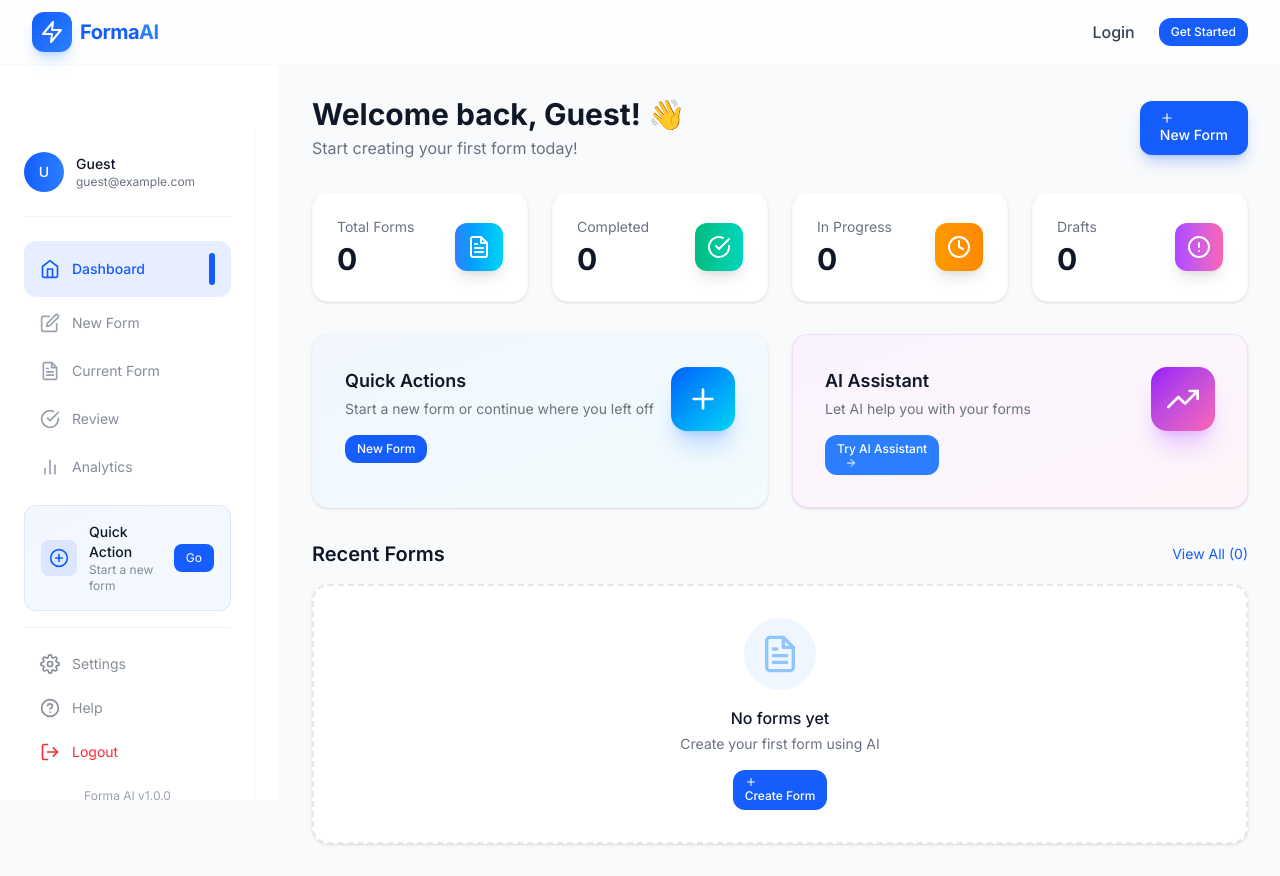
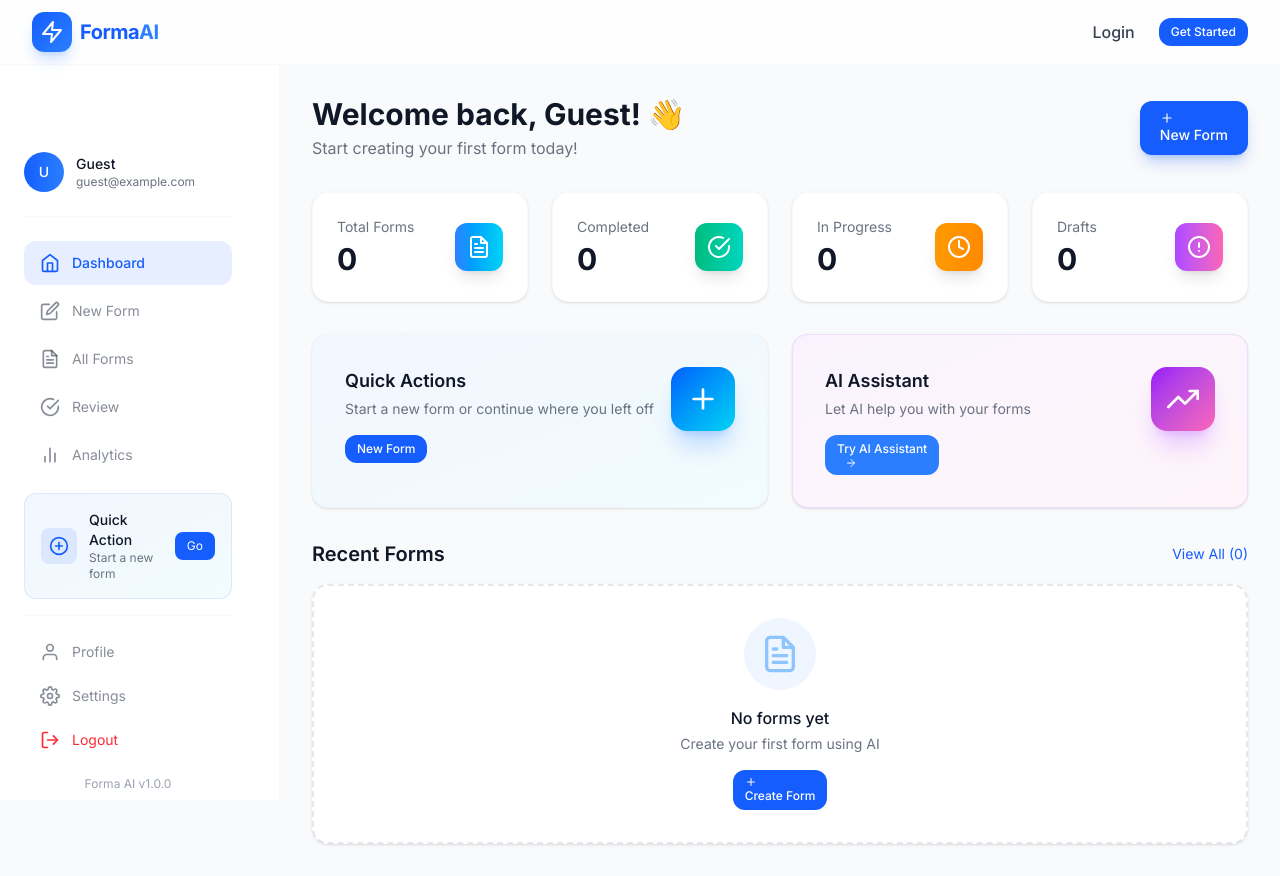
Before and after one commit to akansha1511/FormaAI, a React (Vite) app in the folder frontend/: page /dashboard in a window 1280 px wide. Built offline with nearby package versions, Linux system fonts and the light colour scheme.

Commit message:
Refactor Sidebar component with new navigation items
Updated sidebar navigation items and user profile display.

```diff
--- a/frontend/src/components/Sidebar.jsx
+++ b/frontend/src/components/Sidebar.jsx
@@ -1,42 +1,30 @@
-import React, { useState } from 'react';
-import { NavLink, useLocation } from 'react-router-dom';
-import { motion } from 'framer-motion';
-import {
-    FiHome,
-    FiFileText,
-    FiEdit,
-    FiCheckCircle,
-    FiPlusCircle,
-    FiSettings,
-    FiUsers,
-    FiBarChart2,
-    FiHelpCircle,
-    FiLogOut,
-} from 'react-icons/fi';
+// src/components/Sidebar.jsx
+import React from 'react';
+import { NavLink } from 'react-router-dom';
+import { FiHome, FiFileText, FiEdit, FiCheckCircle, FiPlusCircle, FiSettings, FiLogOut, FiBarChart2, FiUser } from 'react-icons/fi';
 import { useAuth } from '../context/AuthContext';
 
 const Sidebar = () => {
-    const location = useLocation();
     const { user } = useAuth();
 
     const navItems = [
         { path: '/dashboard', icon: FiHome, label: 'Dashboard' },
         { path: '/ai-input', icon: FiEdit, label: 'New Form' },
-        { path: '/form', icon: FiFileText, label: 'Current Form' },
+        { path: '/forms', icon: FiFileText, label: 'All Forms' },
         { path: '/review', icon: FiCheckCircle, label: 'Review' },
         { path: '/analytics', icon: FiBarChart2, label: 'Analytics' },
     ];
 
     const bottomItems = [
+        { path: '/profile', icon: FiUser, label: 'Profile' },
         { path: '/settings', icon: FiSettings, label: 'Settings' },
-        { path: '/help', icon: FiHelpCircle, label: 'Help' },
     ];
 
     return (
-        <aside className="fixed left-0 top-16 bottom-0 w-64 bg-white/80 backdrop-blur-lg border-r border-gray-100/50 hidden lg:block overflow-y-auto">
+        <aside className="sidebar fixed left-0 top-16 bottom-0 w-64 hidden lg:block overflow-y-auto">
             <div className="p-6 flex flex-col h-full">
                 {/* User Info */}
-                <div className="flex items-center space-x-3 pb-6 border-b border-gray-100">
+                <div className="flex items-center space-x-3 pb-6 border-b border-gray-100/50">
                     <div className="w-10 h-10 rounded-full bg-linear-to-r from-blue-600 to-blue-500 flex items-center justify-center text-white text-sm font-medium">
                         {user?.name?.charAt(0)?.toUpperCase() || 'U'}
                     </div>
@@ -50,42 +38,35 @@ const Sidebar = () => {
                     </div>
                 </div>
 
-                {/* Main Navigation */}
+                {/* Navigation */}
                 <nav className="mt-6 space-y-1 flex-1">
                     {navItems.map((item) => (
                         <NavLink
                             key={item.path}
                             to={item.path}
                             className={({ isActive }) =>
-                                `flex items-center space-x-3 px-4 py-3 rounded-xl transition-all duration-200 group ${isActive
-                                    ? 'bg-blue-600/10 text-blue-600 font-medium'
-                                    : 'text-gray-700/60 hover:text-gray-900 hover:bg-gray-50'
+                                `flex items-center space-x-3 px-4 py-3 rounded-xl transition-all duration-200 ${
+                                    isActive
+                                        ? 'bg-blue-600/10 text-blue-600 font-medium'
+                                        : 'text-gray-700/60 hover:text-gray-900 hover:bg-gray-50'
                                 }`
                             }
                         >
-                            <item.icon className={`w-5 h-5 transition-colors ${location.pathname === item.path ? 'text-blue-600' : 'text-gray-400 group-hover:text-gray-600'
-                                }`} />
+                            <item.icon className="w-5 h-5" />
                             <span className="text-sm">{item.label}</span>
-                            {location.pathname === item.path && (
-                                <motion.div
-                                    layoutId="sidebar-indicator"
-                                    className="ml-auto w-1.5 h-8 bg-blue-600 rounded-full"
-                                    transition={{ type: 'spring', duration: 0.5 }}
-                                />
-                            )}
                         </NavLink>
                     ))}
                 </nav>
 
                 {/* Quick Action */}
-                <div className="mt-4 p-4 rounded-xl bg-linear-to-br from-blue-600/5 to-blue-500/5 border border-blue-600/10">
+                <div className="mt-4 p-4 rounded-xl bg-linear-to-br from-blue-600/5 to-cyan-500/5 border border-blue-600/10">
                     <div className="flex items-center space-x-3">
                         <div className="p-2 rounded-lg bg-blue-600/10">
                             <FiPlusCircle className="w-5 h-5 text-blue-600" />
                         </div>
                         <div className="flex-1">
                             <p className="text-sm font-medium text-gray-900">Quick Action</p>
-                            <p className="text-xs text-gray-700/60">Start a new form</p>
+                            <p className="text-xs text-gray-500">Start a new form</p>
                         </div>
                         <NavLink
                             to="/ai-input"
@@ -96,16 +77,17 @@ const Sidebar = () => {
                     </div>
                 </div>
 
-                {/* Bottom Navigation */}
-                <div className="mt-4 pt-4 border-t border-gray-100 space-y-1">
+                {/* Bottom */}
+                <div className="mt-4 pt-4 border-t border-gray-100/50 space-y-1">
                     {bottomItems.map((item) => (
                         <NavLink
                             key={item.path}
                             to={item.path}
                             className={({ isActive }) =>
-                                `flex items-center space-x-3 px-4 py-2.5 rounded-xl transition-all duration-200 ${isActive
-                                    ? 'bg-blue-600/10 text-blue-600 font-medium'
-                                    : 'text-gray-700/60 hover:text-gray-900 hover:bg-gray-50'
+                                `flex items-center space-x-3 px-4 py-2.5 rounded-xl transition-all duration-200 ${
+                                    isActive
+                                        ? 'bg-blue-600/10 text-blue-600 font-medium'
+                                        : 'text-gray-700/60 hover:text-gray-900 hover:bg-gray-50'
                                 }`
                             }
                         >
@@ -113,11 +95,9 @@ const Sidebar = () => {
                             <span className="text-sm">{item.label}</span>
                         </NavLink>
                     ))}
-
-                    {/* Logout button */}
                     <button
                         onClick={() => {
-                            // Handle logout
+                            localStorage.removeItem('user');
                             window.location.href = '/';
                         }}
                         className="flex items-center space-x-3 w-full px-4 py-2.5 rounded-xl text-red-500 hover:bg-red-50 transition-all duration-200"
@@ -127,7 +107,6 @@ const Sidebar = () => {
                     </button>
                 </div>
 
-                {/* Version */}
                 <div className="mt-4 text-center">
                     <p className="text-xs text-gray-400">Forma AI v1.0.0</p>
                 </div>
```
